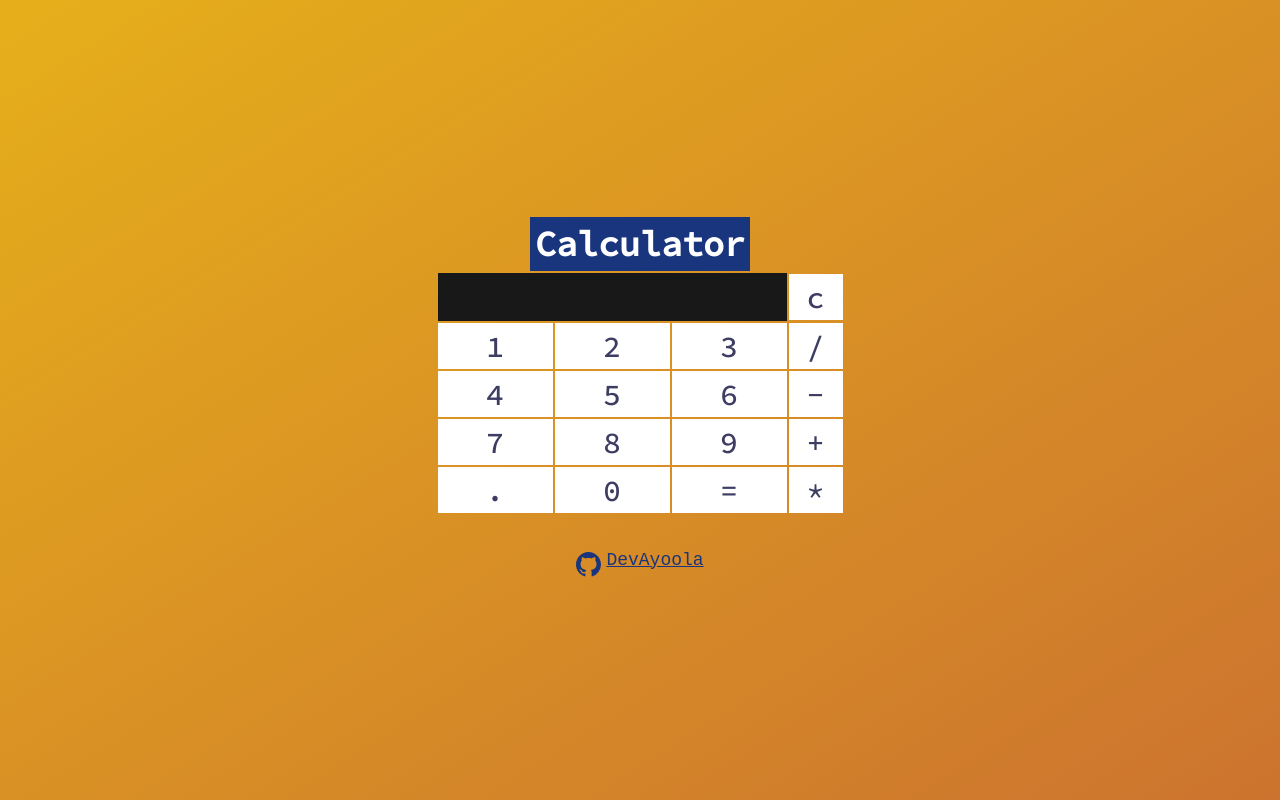
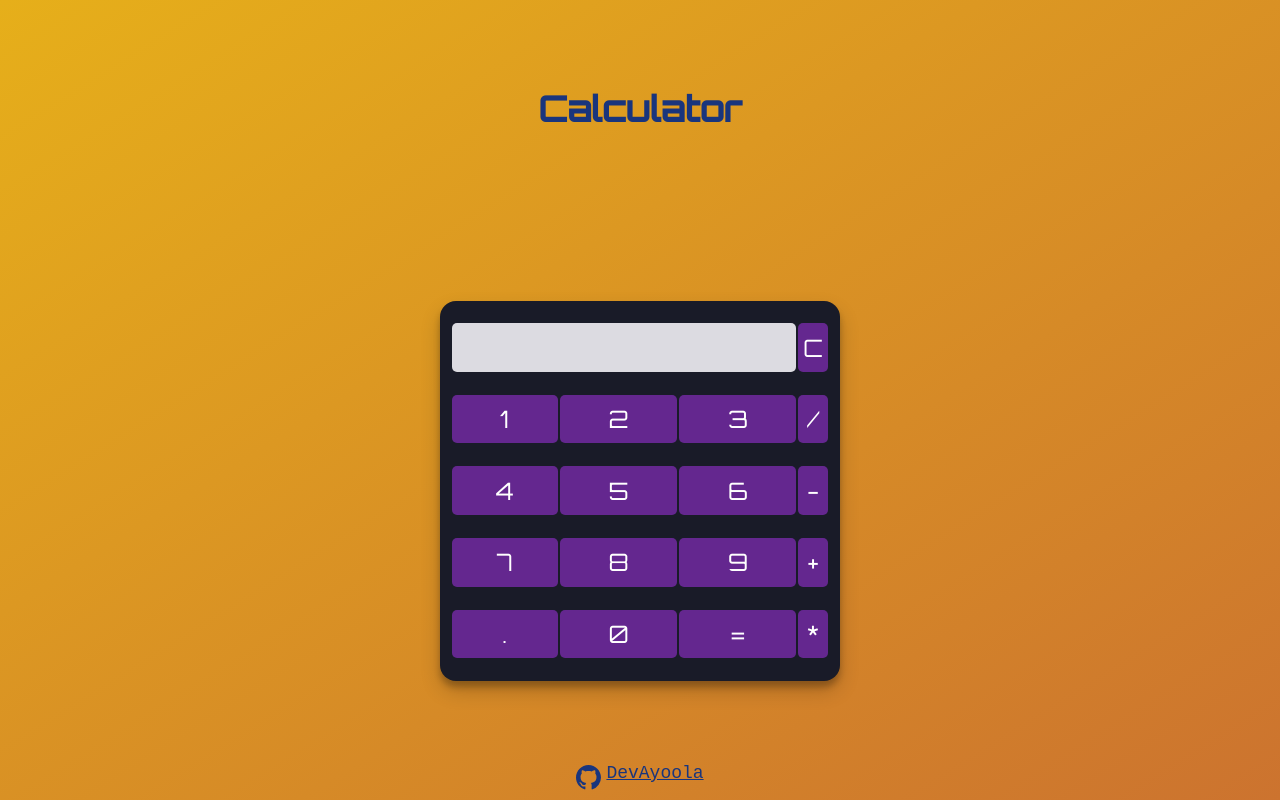
Before and after one commit to DevAyoola/calculator, a plain HTML site: page index.html in a window 1280 px wide. Drawn offline with Linux system fonts and the light colour scheme.

Commit message:
Commit changes

```diff
--- a/index.html
+++ b/index.html
@@ -11,14 +11,13 @@
 		<header>
 			<h1>Calculator</h1>
 		</header>
-		<section class="main">
-			<table>
+		<table class="calculator">
 			<tr>
 				<td colspan="3">
-						<input type="text" class="result" />
+					<input type="text" class="result" disabled />
 				</td>
 				<td>
-						<input type="button" value="c" onclick="clr()" />
+					<input type="button" value="C" onclick="clr()" />
 				</td>
 			</tr>
 			<tr>
@@ -31,9 +30,7 @@
 				<td>
 					<input type="button" value="3" onclick="dis('3')" />
 				</td>
-					<td>
-						<input type="button" value="/" onclick="dis('/')" />
-					</td>
+				<td><input type="button" value=" / " onclick="dis('/')" /></td>
 			</tr>
 			<tr>
 				<td>
@@ -78,16 +75,11 @@
 				</td>
 			</tr>
 		</table>
-		</section>
 		<footer>
 			<div class="footer-sect">
 				<img src="github.svg" />
 				<p><a href="https://devayoola.github.io/">DevAyoola</a></p>
 			</div>
-			<!--div class="footer-sect">
-				<img src="globe.svg" />
-				<p><a href="https://devayoola.github.io/">Github</a></p>
-			</div-->
 		</footer>
 		<script src="script.js"></script>
 	</body>
--- a/style.css
+++ b/style.css
@@ -1,4 +1,4 @@
-@import url("https://fonts.googleapis.com/css2?family=Source+Code+Pro:wght@500&family=Work+Sans:wght@400;500&display=swap");
+@import url("https://fonts.googleapis.com/css2?family=Orbitron:wght@400;500&display=swap");
 
 * {
 	margin: 0;
@@ -28,45 +28,59 @@ header {
 	color: white;
 	border: none;
 	text-align: center;
+	margin: auto;
 }
 
 h1 {
-	background-color: #19357d;
+	color: #19357d;
 	padding: 5px;
-	font-family: "Source Code Pro", monospace;
+	font-family: "Orbitron", monospace;
 	font-size: 35px;
 }
 
-input[type="button"] {
-	background-color: white;
-	color: #3d3d63;
-	border: none;
-	padding: 4px 0px 4px 0px;
-	width: 100%;
-	font-size: 30px;
-	font-family: "Source Code Pro", monospace;
+.calculator {
+	padding: 10px;
+	border-radius: 1em;
+	height: 380px;
+	width: 400px;
+	margin: auto;
+	background-color: #191b28;
+	box-shadow: rgba(0, 0, 0, 0.19) 0px 10px 20px, rgba(0, 0, 0, 0.23) 0px 6px 6px;
 }
 
 input[type="text"] {
-	background-color: rgb(24, 24, 24);
-	color: #f5f5f5;
+	background-color: #dcdbe1;
+	color: black;
 	border: none;
-	padding: 0px 4px 0px 4px;
+	border-radius: 5px;
+	padding: 2px 4px;
 	width: 100%;
-	height: 48px;
+	height: 70%;
 	font-size: 28px;
-	font-family: "Source Code Pro", monospace;
+	font-family: "Orbitron", monospace;
+}
+
+input[type="button"] {
+	background-color: #64278f;
+	color: white;
+	border: none;
+	border-radius: 5px;
+	padding: 8px 2px;
+	width: 100%;
+	height: 70%;
+	font-size: 24px;
+	font-family: "Orbitron", monospace;
+	outline: none;
 }
 
 footer {
 	flex-direction: column;
 	font-family: monospace;
 	font-size: 18px;
-	margin-top: 35px;
 }
 
 .footer-sect {
-	margin-bottom: 7px;
+	margin-bottom: 10px;
 }
 
 .footer-sect img,
@@ -82,3 +96,10 @@ a {
 	height: 25px;
 	margin: 2px 5px 0 0;
 }
+
+@media screen and (max-width: 480px) {
+	.calculator {
+		height: 320px;
+		width: 300px;
+	}
+}
```
Lines whose indentation alone changed are shown as unchanged.
